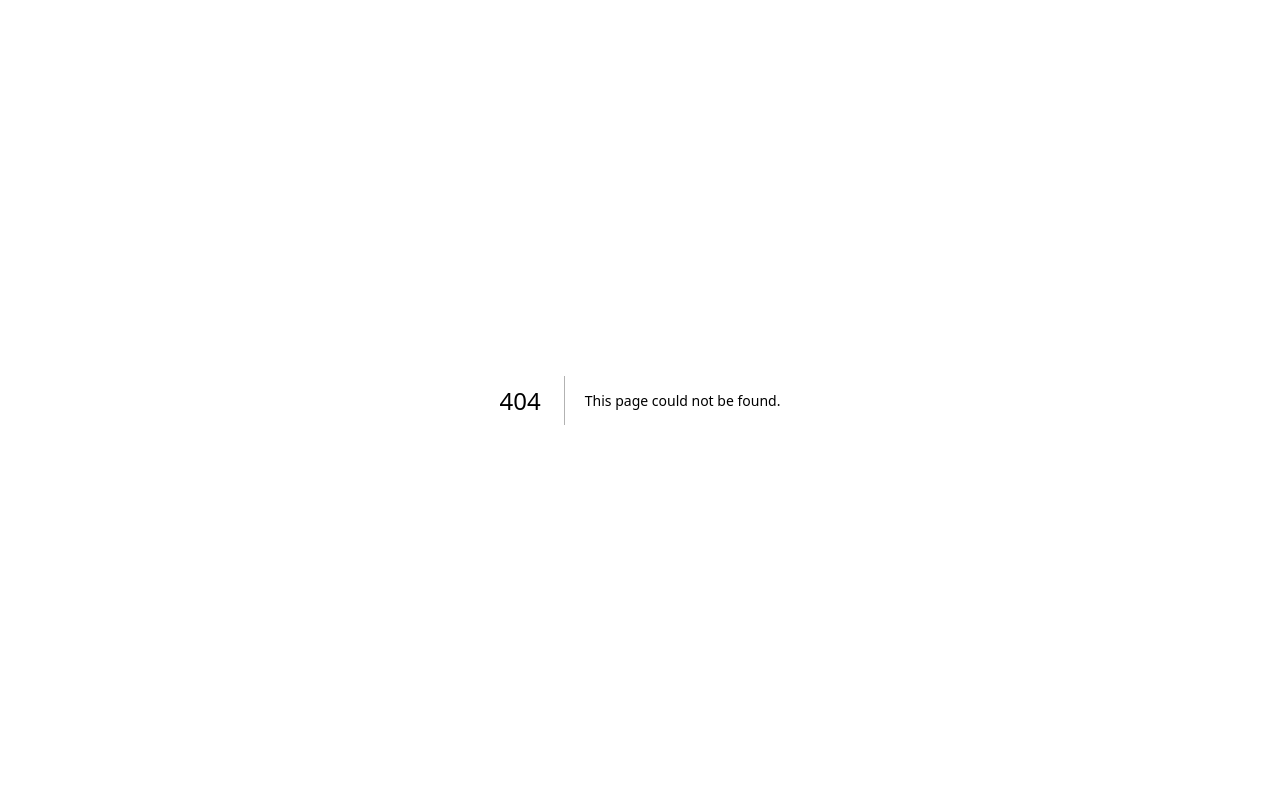
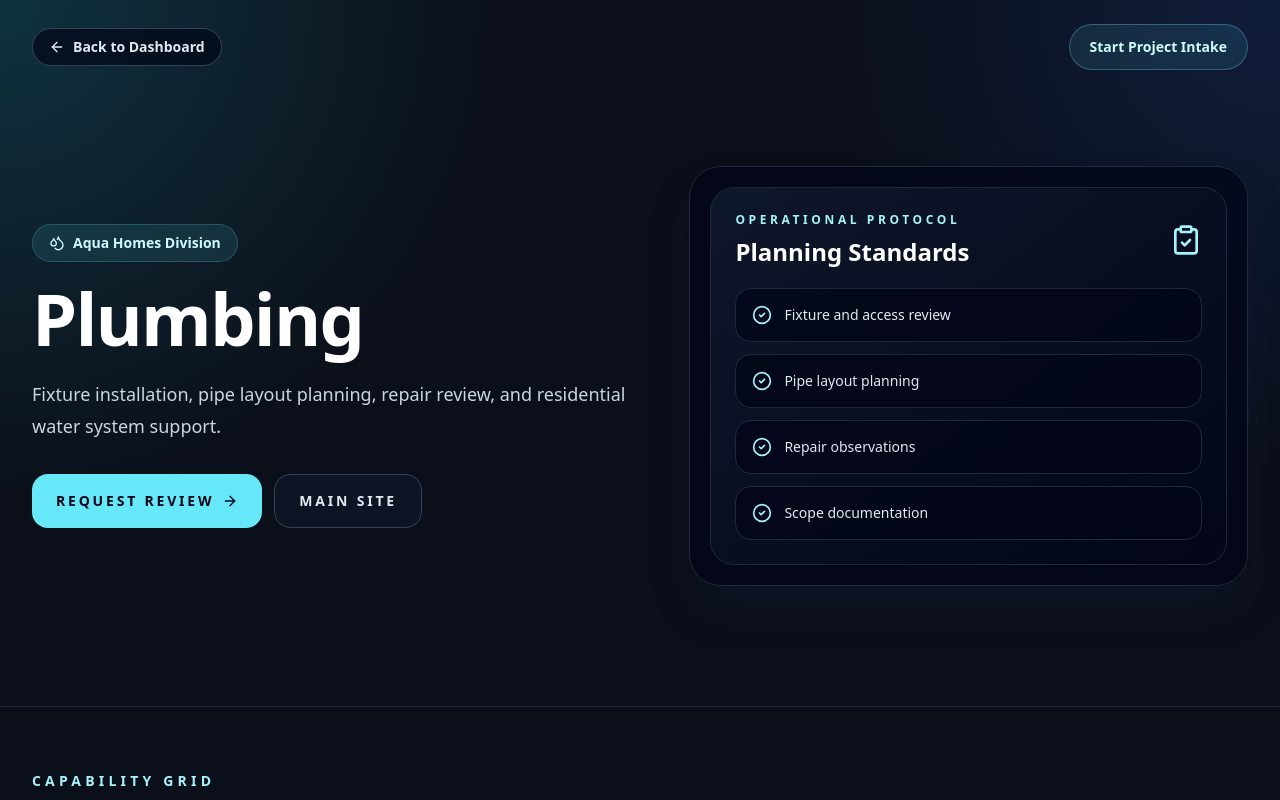
Before and after one commit to deyve55/pro-trades-hvac-demo, a Next.js app: page /plumbing in a window 1280 px wide. Before the commit this address had no page. Shown: the top 800 px of the page. Built offline with nearby package versions, Linux system fonts and the light colour scheme.

Commit message:
Add plumbing division route

```diff
--- /dev/null
+++ b/app/plumbing/page.tsx
@@ -0,0 +1,14 @@
+import type { Metadata } from "next";
+import DivisionTemplate from "@/app/components/DivisionTemplate";
+import { ClipboardCheck, Droplets, Ruler, Wrench } from "lucide-react";
+
+export const metadata: Metadata = {
+  title: "Aqua Homes Plumbing | Aqua Homes & Design Group",
+  description: "Fixture installation, pipe layout planning, repair review, and residential water systems.",
+  alternates: { canonical: "/plumbing" },
+  openGraph: { title: "Aqua Homes Plumbing", description: "Fixture installation, pipe layout planning, repair review, and residential water systems.", images: ["/og-premium-showcase.jpg"] }
+};
+
+export default function Page() {
+  return <DivisionTemplate eyebrowIcon={Droplets} title="Plumbing" description="Fixture installation, pipe layout planning, repair review, and residential water system support." capabilities={[{ title: "Fixture Installation", text: "Kitchen, bath, laundry, and utility fixture planning with clean scope notes.", Icon: Droplets }, { title: "Pipe Layout Planning", text: "Residential pipe-route review, access notes, and trade coordination before work begins.", Icon: Ruler }, { title: "Repair Review", text: "Leak, fixture, drain, and service observations routed into clear follow-up planning.", Icon: Wrench }, { title: "Project Documentation", text: "Site notes, photos, and scope review for coordinated plumbing work.", Icon: ClipboardCheck }]} standards={["Fixture and access review", "Pipe layout planning", "Repair observations", "Scope documentation"]} />;
+}
```
